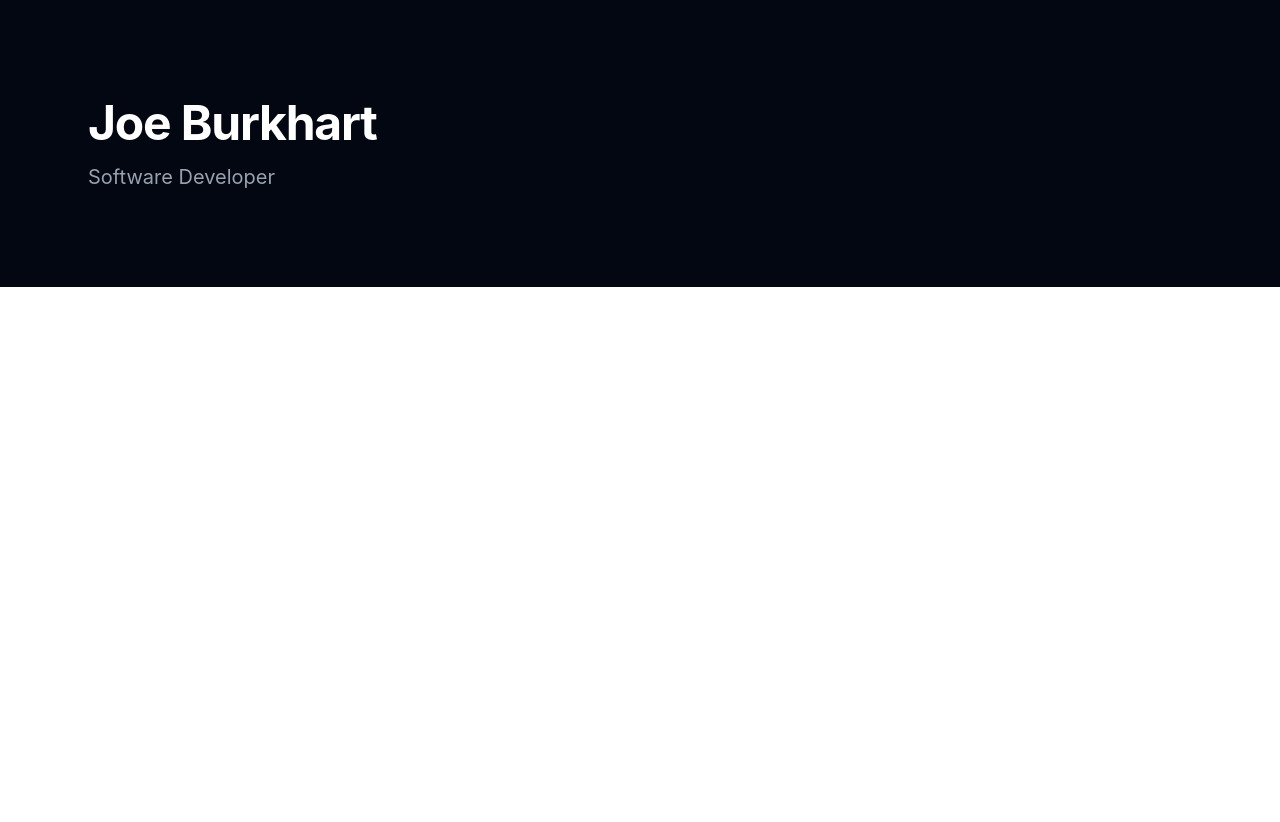
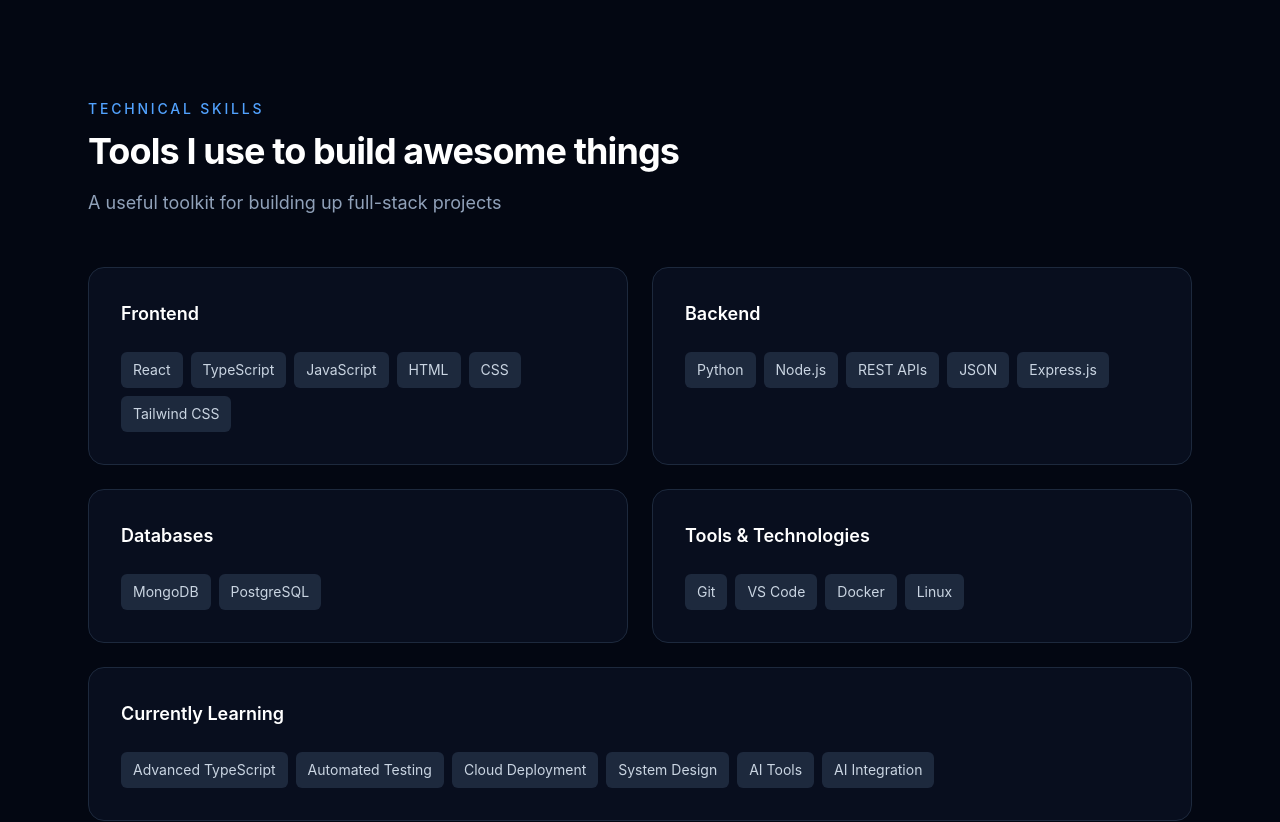
Before and after one commit to jburky15/portfolio-main, a React app: page / in a window 1280 px wide. Shown: the part 1580-2402 px from the top of the page. Before the commit the page ends 1867 px from the top, so only its background shows below. Built offline with nearby package versions, Linux system fonts and the light colour scheme; the HTML template or start-up script is replaced by a standard one.

Commit message:
Added types and cards for skills section

```diff
--- a/src/App.tsx
+++ b/src/App.tsx
@@ -1,6 +1,7 @@
 import Navbar from './components/Navbar'
 import Hero from './components/Hero'
 import FeaturedProjects from './components/FeaturedProjects'
+import Skills from './components/Skills'
 
 function App() {
   return (
@@ -8,6 +9,7 @@
       <Navbar />
       <Hero />
       <FeaturedProjects />
+      <Skills />
 
       <main className="mx-auto max-w-6xl px-6 py-24">
         <h1 className="text-5xl font-bold tracking-tight">
--- /dev/null
+++ b/src/components/Skills.tsx
@@ -0,0 +1,45 @@
+import { skillCategories } from "../data/skills";
+import Section from './Section';
+import SectionHeading from './SectionHeading';
+
+function Skills() {
+    return (
+        <Section id="skills">
+            <SectionHeading
+                eyebrow="Technical Skills"
+                title="Tools I use to build awesome things"
+                description="A useful toolkit for building up full-stack projects"
+            />
+
+            <div className="grid gap-6 sm:grid-cols-2">
+                {skillCategories.map((category) => (
+                    <div
+                        key={category.title}
+                        className={`rounded-2xl border border-slate-800 bg-slate-900/50 p-8
+                        ${category.title === 'Currently Learning'
+                            ? 'sm:col-span-2'
+                            : ''
+                        }`}
+                    >
+                        <h3 className="text-lg font-semibold text-white">
+                            {category.title}
+                        </h3>
+
+                        <div className="mt-6 flex flex-wrap gap-2">
+                            {category.skills.map((skill) => (
+                                <span
+                                    key={skill}
+                                    className="rounded-md bg-slate-800 px-3 py-2 text-sm text-slate-300"
+                                >
+                                    {skill}
+                                </span>
+                            ))}
+                        </div>
+                    </div>
+                ))}
+            </div>
+        </Section>
+    )
+}
+
+export default Skills
--- /dev/null
+++ b/src/data/skills.ts
@@ -0,0 +1,52 @@
+import type { SkillCategory } from '../types/skill';
+
+export const skillCategories: SkillCategory[] = [
+    {
+        title: 'Frontend',
+        skills: [
+            'React',
+            'TypeScript',
+            'JavaScript',
+            'HTML',
+            'CSS',
+            'Tailwind CSS',
+        ],
+    },
+    {
+        title: 'Backend',
+        skills: [
+            'Python',
+            'Node.js',
+            'REST APIs',
+            'JSON',
+            'Express.js',
+        ],
+    },
+    {
+        title: 'Databases',
+        skills:[
+            'MongoDB',
+            'PostgreSQL'
+        ],
+    },
+    {
+        title: 'Tools & Technologies',
+        skills: [
+            'Git',
+            'VS Code',
+            'Docker',
+            'Linux',
+        ],
+    },
+    {
+        title: 'Currently Learning',
+        skills: [
+            'Advanced TypeScript',
+            'Automated Testing',
+            'Cloud Deployment',
+            'System Design',
+            'AI Tools',
+            'AI Integration'
+        ],
+    },
+]
--- /dev/null
+++ b/src/types/skill.ts
@@ -0,0 +1,4 @@
+export interface SkillCategory {
+    title: string;
+    skills: string[];
+}
```
